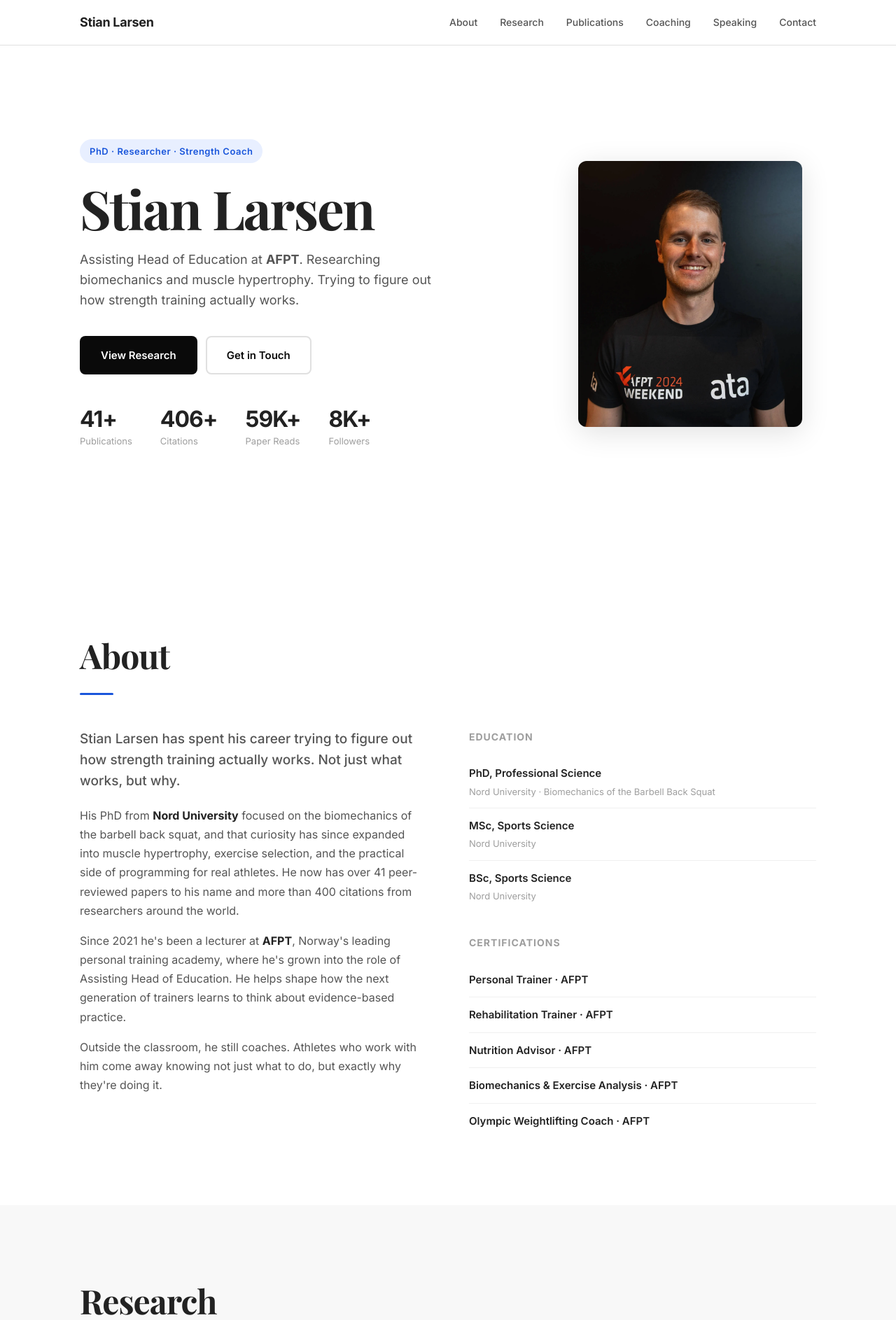
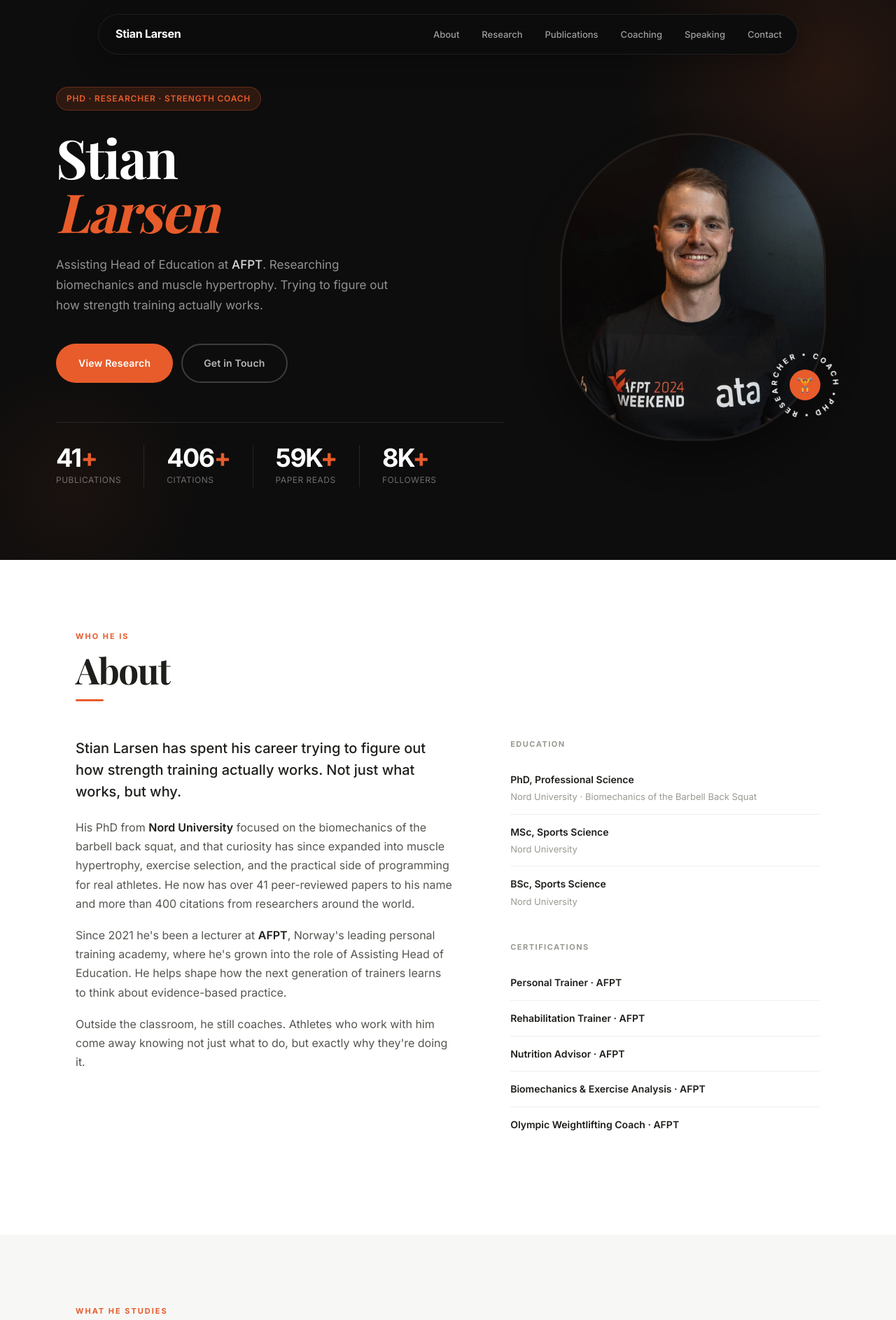
Before and after one commit to gingerkongen/stian-larsen-portfolio, a plain HTML site: page index.html in a window 1280 px wide. Shown: the top 1886 px of the page at 70% size. Drawn offline with nearby package versions, Linux system fonts and the light colour scheme.

Commit message:
mactias-design: dark hero, floating nav, rotating badge, orange accent

```diff
--- a/index.html
+++ b/index.html
@@ -29,9 +29,10 @@
 
   <!-- HERO -->
   <section id="hero">
+    <div class="hero-inner">
       <div class="hero-content">
         <span class="hero-tag">PhD · Researcher · Strength Coach</span>
-      <h1>Stian Larsen</h1>
+        <h1>Stian<br><em>Larsen</em></h1>
         <p class="hero-subtitle">Assisting Head of Education at <strong>AFPT</strong>. Researching biomechanics and muscle hypertrophy. Trying to figure out how strength training actually works.</p>
         <div class="hero-cta">
           <a href="#research" class="btn btn-primary">View Research</a>
@@ -39,25 +40,37 @@
         </div>
         <div class="hero-stats">
           <div class="stat">
-          <span class="stat-number">41+</span>
+            <span class="stat-number">41<span>+</span></span>
             <span class="stat-label">Publications</span>
           </div>
           <div class="stat">
-          <span class="stat-number">406+</span>
+            <span class="stat-number">406<span>+</span></span>
             <span class="stat-label">Citations</span>
           </div>
           <div class="stat">
-          <span class="stat-number">59K+</span>
+            <span class="stat-number">59K<span>+</span></span>
             <span class="stat-label">Paper Reads</span>
           </div>
           <div class="stat">
-          <span class="stat-number">8K+</span>
+            <span class="stat-number">8K<span>+</span></span>
             <span class="stat-label">Followers</span>
           </div>
         </div>
       </div>
       <div class="hero-image">
         <img src="Stian-Larsen.webp" alt="Dr. Stian Larsen" class="hero-photo" />
+        <div class="rotating-badge">
+          <svg class="rotating-text" viewBox="0 0 120 120">
+            <defs>
+              <path id="circle-path" d="M 60,60 m -40,0 a 40,40 0 1,1 80,0 a 40,40 0 1,1 -80,0"/>
+            </defs>
+            <text>
+              <textPath href="#circle-path">PhD • RESEARCHER • COACH • AFPT •</textPath>
+            </text>
+          </svg>
+          <div class="badge-center">🏋️</div>
+        </div>
+      </div>
     </div>
   </section>
 
@@ -65,6 +78,7 @@
   <section id="about">
     <div class="container">
       <div class="section-header">
+        <span class="section-eyebrow">Who he is</span>
         <h2>About</h2>
         <div class="section-line"></div>
       </div>
@@ -76,6 +90,7 @@
           <p>Outside the classroom, he still coaches. Athletes who work with him come away knowing not just what to do, but exactly why they're doing it.</p>
         </div>
         <div class="about-credentials">
+          <div class="credential-group">
           <h3>Education</h3>
           <ul class="credential-list">
             <li>
@@ -91,6 +106,8 @@
               <span class="cred-school">Nord University</span>
             </li>
           </ul>
+          </div>
+          <div class="credential-group">
           <h3>Certifications</h3>
           <ul class="credential-list">
             <li><span class="cred-degree">Personal Trainer · AFPT</span></li>
@@ -102,12 +119,14 @@
           </div>
         </div>
       </div>
+    </div>
   </section>
 
   <!-- RESEARCH -->
   <section id="research" class="bg-light">
     <div class="container">
       <div class="section-header">
+        <span class="section-eyebrow">What he studies</span>
         <h2>Research</h2>
         <div class="section-line"></div>
       </div>
@@ -141,6 +160,7 @@
   <section id="publications">
     <div class="container">
       <div class="section-header">
+        <span class="section-eyebrow">Peer-reviewed work</span>
         <h2>Selected Publications</h2>
         <div class="section-line"></div>
       </div>
@@ -222,6 +242,7 @@
   <section id="coaching" class="bg-light">
     <div class="container">
       <div class="section-header">
+        <span class="section-eyebrow">In practice</span>
         <h2>Coaching & Education</h2>
         <div class="section-line"></div>
       </div>
@@ -248,6 +269,7 @@
   <section id="speaking">
     <div class="container">
       <div class="section-header">
+        <span class="section-eyebrow">On stage</span>
         <h2>Speaking</h2>
         <div class="section-line"></div>
       </div>
@@ -267,7 +289,8 @@
   <!-- CONTACT -->
   <section id="contact" class="bg-dark">
     <div class="container">
-      <div class="section-header light">
+      <div class="section-header">
+        <span class="section-eyebrow">Say hello</span>
         <h2>Get in Touch</h2>
         <div class="section-line"></div>
       </div>
--- a/style.css
+++ b/style.css
@@ -4,23 +4,23 @@
 *, *::before, *::after { box-sizing: border-box; margin: 0; padding: 0; }
 
 :root {
-  --black: #0a0a0a;
+  --black: #0d0d0d;
   --white: #ffffff;
-  --gray-50: #f8f8f8;
-  --gray-100: #f0f0f0;
-  --gray-200: #e0e0e0;
-  --gray-400: #9e9e9e;
-  --gray-600: #555;
-  --gray-800: #222;
-  --accent: #1a56db;
-  --accent-dark: #1140a6;
-  --accent-light: #e8efff;
+  --gray-50: #f7f7f5;
+  --gray-100: #efefed;
+  --gray-200: #deded9;
+  --gray-400: #9a9a93;
+  --gray-600: #555550;
+  --gray-800: #1e1e1b;
+  --accent: #e85c2b;
+  --accent-dark: #c44720;
+  --accent-light: #fff0eb;
   --font-sans: 'Inter', system-ui, sans-serif;
   --font-serif: 'Playfair Display', Georgia, serif;
-  --radius: 12px;
-  --shadow: 0 4px 20px rgba(0,0,0,0.08);
-  --shadow-lg: 0 8px 40px rgba(0,0,0,0.12);
-  --transition: 0.2s ease;
+  --radius: 14px;
+  --shadow: 0 4px 20px rgba(0,0,0,0.07);
+  --shadow-lg: 0 12px 48px rgba(0,0,0,0.14);
+  --transition: 0.22s ease;
 }
 
 html { scroll-behavior: smooth; }
@@ -37,35 +37,36 @@ a { color: inherit; text-decoration: none; }
 img { max-width: 100%; display: block; }
 
 .container {
-  max-width: 1100px;
+  max-width: 1120px;
   margin: 0 auto;
-  padding: 0 24px;
+  padding: 0 28px;
 }
 
-section { padding: 96px 0; }
+section { padding: 100px 0; }
 .bg-light { background: var(--gray-50); }
-.bg-dark { background: var(--black); color: var(--white); }
 
 /* =====================
-   NAVBAR
+   FLOATING NAVBAR
    ===================== */
 #navbar {
   position: fixed;
-  top: 0; left: 0; right: 0;
+  top: 20px;
+  left: 50%;
+  transform: translateX(-50%);
   z-index: 100;
-  background: rgba(255,255,255,0.95);
-  backdrop-filter: blur(12px);
-  border-bottom: 1px solid var(--gray-200);
+  width: calc(100% - 48px);
+  max-width: 1000px;
+  background: rgba(13,13,13,0.92);
+  backdrop-filter: blur(16px);
+  border-radius: 100px;
+  border: 1px solid rgba(255,255,255,0.08);
+  box-shadow: 0 8px 40px rgba(0,0,0,0.3);
   transition: box-shadow var(--transition);
 }
 
-#navbar.scrolled { box-shadow: var(--shadow); }
-
 .nav-inner {
-  max-width: 1100px;
-  margin: 0 auto;
-  padding: 0 24px;
-  height: 64px;
+  padding: 0 8px 0 24px;
+  height: 56px;
   display: flex;
   align-items: center;
   justify-content: space-between;
@@ -73,24 +74,41 @@ section { padding: 96px 0; }
 
 .nav-logo {
   font-weight: 700;
-  font-size: 18px;
+  font-size: 16px;
+  color: var(--white);
   letter-spacing: -0.3px;
 }
 
 .nav-links {
   display: flex;
-  gap: 32px;
+  gap: 4px;
   list-style: none;
 }
 
 .nav-links a {
-  font-size: 14px;
+  font-size: 13px;
   font-weight: 500;
-  color: var(--gray-600);
-  transition: color var(--transition);
+  color: rgba(255,255,255,0.6);
+  padding: 8px 14px;
+  border-radius: 100px;
+  transition: all var(--transition);
 }
 
-.nav-links a:hover { color: var(--black); }
+.nav-links a:hover,
+.nav-links a.active {
+  color: var(--white);
+  background: rgba(255,255,255,0.1);
+}
+
+.nav-cta {
+  background: var(--accent) !important;
+  color: var(--white) !important;
+  padding: 10px 20px !important;
+  font-weight: 600 !important;
+  border-radius: 100px !important;
+  transition: background var(--transition) !important;
+}
+.nav-cta:hover { background: var(--accent-dark) !important; }
 
 .nav-toggle {
   display: none;
@@ -98,134 +116,266 @@ section { padding: 96px 0; }
   border: none;
   font-size: 22px;
   cursor: pointer;
+  color: var(--white);
+  padding: 8px;
 }
 
 /* =====================
-   HERO
+   HERO — DARK
    ===================== */
 #hero {
   min-height: 100vh;
+  background: var(--black);
+  color: var(--white);
   display: flex;
   align-items: center;
-  padding: 120px 24px 80px;
-  max-width: 1100px;
-  margin: 0 auto;
-  gap: 60px;
+  padding: 100px 28px 80px;
+  position: relative;
+  overflow: hidden;
 }
 
-.hero-content { flex: 1; }
+#hero::before {
+  content: '';
+  position: absolute;
+  top: -200px; right: -200px;
+  width: 600px; height: 600px;
+  background: radial-gradient(circle, rgba(232,92,43,0.12) 0%, transparent 70%);
+  pointer-events: none;
+}
+
+#hero::after {
+  content: '';
+  position: absolute;
+  bottom: -100px; left: -100px;
+  width: 400px; height: 400px;
+  background: radial-gradient(circle, rgba(232,92,43,0.06) 0%, transparent 70%);
+  pointer-events: none;
+}
+
+.hero-inner {
+  max-width: 1120px;
+  margin: 0 auto;
+  display: grid;
+  grid-template-columns: 1fr 420px;
+  gap: 60px;
+  align-items: center;
+  width: 100%;
+  position: relative;
+  z-index: 1;
+}
+
+.hero-content {}
 
 .hero-tag {
-  display: inline-block;
-  background: var(--accent-light);
+  display: inline-flex;
+  align-items: center;
+  gap: 8px;
+  background: rgba(232,92,43,0.15);
+  border: 1px solid rgba(232,92,43,0.3);
   color: var(--accent);
-  font-size: 13px;
+  font-size: 12px;
   font-weight: 600;
   padding: 6px 14px;
   border-radius: 100px;
-  letter-spacing: 0.5px;
-  margin-bottom: 24px;
+  letter-spacing: 0.8px;
+  text-transform: uppercase;
+  margin-bottom: 28px;
 }
 
 .hero-content h1 {
   font-family: var(--font-serif);
-  font-size: clamp(48px, 6vw, 80px);
-  line-height: 1.05;
+  font-size: clamp(52px, 6vw, 84px);
+  line-height: 1.0;
   letter-spacing: -2px;
-  margin-bottom: 20px;
+  margin-bottom: 24px;
+  color: var(--white);
+}
+
+.hero-content h1 em {
+  font-style: italic;
+  color: var(--accent);
 }
 
 .hero-subtitle {
-  font-size: 18px;
-  color: var(--gray-600);
-  max-width: 520px;
-  margin-bottom: 36px;
-  line-height: 1.6;
+  font-size: 17px;
+  color: rgba(255,255,255,0.55);
+  max-width: 500px;
+  margin-bottom: 40px;
+  line-height: 1.7;
 }
 
-.hero-cta { display: flex; gap: 12px; margin-bottom: 48px; flex-wrap: wrap; }
+.hero-subtitle strong { color: rgba(255,255,255,0.85); font-weight: 500; }
+
+.hero-cta {
+  display: flex;
+  gap: 12px;
+  margin-bottom: 56px;
+  flex-wrap: wrap;
+}
 
 .btn {
   display: inline-block;
-  padding: 13px 28px;
-  border-radius: 8px;
-  font-size: 15px;
+  padding: 14px 30px;
+  border-radius: 100px;
+  font-size: 14px;
   font-weight: 600;
   transition: all var(--transition);
   cursor: pointer;
   border: 2px solid transparent;
+  letter-spacing: 0.2px;
 }
 
 .btn-primary {
-  background: var(--black);
+  background: var(--accent);
   color: var(--white);
 }
-.btn-primary:hover { background: var(--gray-800); transform: translateY(-1px); box-shadow: var(--shadow); }
+.btn-primary:hover { background: var(--accent-dark); transform: translateY(-2px); box-shadow: 0 8px 24px rgba(232,92,43,0.35); }
 
 .btn-secondary {
   background: transparent;
-  color: var(--black);
-  border-color: var(--gray-200);
+  color: rgba(255,255,255,0.7);
+  border-color: rgba(255,255,255,0.2);
 }
-.btn-secondary:hover { border-color: var(--black); transform: translateY(-1px); }
+.btn-secondary:hover { border-color: rgba(255,255,255,0.5); color: var(--white); }
 
 .btn-outline {
   background: transparent;
   color: var(--accent);
   border-color: var(--accent);
+  border-radius: 8px;
 }
 .btn-outline:hover { background: var(--accent); color: var(--white); }
 
 .hero-stats {
   display: flex;
-  gap: 40px;
+  gap: 0;
+  border-top: 1px solid rgba(255,255,255,0.1);
+  padding-top: 32px;
 }
 
-.stat { display: flex; flex-direction: column; }
+.stat {
+  display: flex;
+  flex-direction: column;
+  padding-right: 32px;
+  margin-right: 32px;
+  border-right: 1px solid rgba(255,255,255,0.1);
+}
+.stat:last-child { border-right: none; }
+
 .stat-number {
-  font-size: 32px;
+  font-size: 36px;
   font-weight: 700;
-  letter-spacing: -1px;
+  letter-spacing: -1.5px;
   line-height: 1;
-}
-.stat-label {
-  font-size: 13px;
-  color: var(--gray-400);
-  margin-top: 4px;
+  color: var(--white);
 }
 
+.stat-number span { color: var(--accent); }
+
+.stat-label {
+  font-size: 12px;
+  color: rgba(255,255,255,0.4);
+  margin-top: 4px;
+  text-transform: uppercase;
+  letter-spacing: 0.5px;
+}
+
+/* Hero image */
 .hero-image {
-  flex: 0 0 360px;
+  position: relative;
   display: flex;
   justify-content: center;
+  align-items: center;
+}
+
+.hero-image::before {
+  content: '';
+  position: absolute;
+  inset: -20px;
+  background: radial-gradient(circle at center, rgba(232,92,43,0.15) 0%, transparent 70%);
+  border-radius: 50%;
 }
 
 .hero-photo {
-  width: 320px;
-  height: 380px;
+  width: 380px;
+  height: 440px;
   object-fit: cover;
-  border-radius: var(--radius);
-  box-shadow: var(--shadow-lg);
+  border-radius: 200px 200px 180px 180px;
+  filter: grayscale(20%);
+  box-shadow: 0 24px 80px rgba(0,0,0,0.5);
+  position: relative;
+  z-index: 1;
+  border: 3px solid rgba(255,255,255,0.06);
+}
+
+/* Rotating badge */
+.rotating-badge {
+  position: absolute;
+  bottom: 20px;
+  right: -10px;
+  width: 120px;
+  height: 120px;
+  z-index: 2;
+}
+
+.rotating-text {
+  width: 120px;
+  height: 120px;
+  animation: spin 12s linear infinite;
+}
+
+.rotating-text text {
+  font-size: 10.5px;
+  font-weight: 700;
+  fill: var(--white);
+  letter-spacing: 3.5px;
+  text-transform: uppercase;
+}
+
+.badge-center {
+  position: absolute;
+  top: 50%; left: 50%;
+  transform: translate(-50%, -50%);
+  width: 44px;
+  height: 44px;
+  background: var(--accent);
+  border-radius: 50%;
+  display: flex;
+  align-items: center;
+  justify-content: center;
+  font-size: 20px;
+}
+
+@keyframes spin {
+  from { transform: rotate(0deg); }
+  to { transform: rotate(360deg); }
 }
 
 /* =====================
    SECTION HEADERS
    ===================== */
-.section-header {
-  margin-bottom: 48px;
-}
+.section-header { margin-bottom: 52px; }
 
 .section-header h2 {
   font-family: var(--font-serif);
-  font-size: clamp(32px, 4vw, 48px);
-  letter-spacing: -1px;
-  margin-bottom: 12px;
+  font-size: clamp(34px, 4vw, 52px);
+  letter-spacing: -1.5px;
+  margin-bottom: 14px;
+  line-height: 1.1;
 }
 
-.section-header.light h2 { color: var(--white); }
+.section-eyebrow {
+  font-size: 11px;
+  font-weight: 700;
+  text-transform: uppercase;
+  letter-spacing: 2px;
+  color: var(--accent);
+  margin-bottom: 10px;
+  display: block;
+}
 
 .section-line {
-  width: 48px;
+  width: 40px;
   height: 3px;
   background: var(--accent);
   border-radius: 2px;
@@ -235,10 +385,9 @@ section { padding: 96px 0; }
   font-size: 17px;
   color: var(--gray-600);
   max-width: 680px;
-  margin-bottom: 48px;
-  line-height: 1.7;
+  margin-bottom: 52px;
+  line-height: 1.75;
 }
-.section-intro.light { color: var(--gray-400); }
 .section-intro a { color: var(--accent); }
 .section-intro a:hover { text-decoration: underline; }
 
@@ -247,35 +396,38 @@ section { padding: 96px 0; }
    ===================== */
 .about-grid {
   display: grid;
-  grid-template-columns: 1fr 1fr;
-  gap: 60px;
+  grid-template-columns: 1.1fr 0.9fr;
+  gap: 80px;
   align-items: start;
 }
 
 .about-text .lead {
-  font-size: 19px;
+  font-size: 20px;
   font-weight: 500;
-  line-height: 1.6;
-  margin-bottom: 20px;
+  line-height: 1.55;
+  margin-bottom: 22px;
+  color: var(--gray-800);
 }
 
-.about-text p { color: var(--gray-600); margin-bottom: 16px; }
-.about-text strong { color: var(--gray-800); }
+.about-text p { color: var(--gray-600); margin-bottom: 18px; font-size: 16px; }
+.about-text strong { color: var(--gray-800); font-weight: 600; }
 
-.about-credentials h3 {
-  font-size: 14px;
+.about-credentials {}
+
+.credential-group { margin-bottom: 32px; }
+
+.credential-group h3 {
+  font-size: 11px;
   font-weight: 700;
   text-transform: uppercase;
-  letter-spacing: 1px;
+  letter-spacing: 1.5px;
   color: var(--gray-400);
   margin-bottom: 16px;
-  margin-top: 32px;
 }
-.about-credentials h3:first-child { margin-top: 0; }
 
 .credential-list { list-style: none; }
 .credential-list li {
-  padding: 12px 0;
+  padding: 13px 0;
   border-bottom: 1px solid var(--gray-100);
   display: flex;
   flex-direction: column;
@@ -283,63 +435,86 @@ section { padding: 96px 0; }
 }
 .credential-list li:last-child { border-bottom: none; }
 
-.cred-degree { font-weight: 600; font-size: 15px; }
+.cred-degree { font-weight: 600; font-size: 14px; }
 .cred-school { font-size: 13px; color: var(--gray-400); }
 
 /* =====================
-   RESEARCH
+   RESEARCH AREAS
    ===================== */
 .research-areas {
   display: grid;
   grid-template-columns: repeat(2, 1fr);
-  gap: 24px;
+  gap: 20px;
 }
 
 .research-card {
   background: var(--white);
-  padding: 32px;
+  padding: 36px;
   border-radius: var(--radius);
-  box-shadow: var(--shadow);
-  transition: transform var(--transition), box-shadow var(--transition);
+  border: 1px solid var(--gray-200);
+  transition: all var(--transition);
+  position: relative;
+  overflow: hidden;
 }
-.research-card:hover { transform: translateY(-4px); box-shadow: var(--shadow-lg); }
 
-.research-icon { font-size: 28px; margin-bottom: 16px; }
+.research-card::before {
+  content: '';
+  position: absolute;
+  bottom: 0; left: 0; right: 0;
+  height: 3px;
+  background: var(--accent);
+  transform: scaleX(0);
+  transform-origin: left;
+  transition: transform var(--transition);
+}
+
+.research-card:hover {
+  box-shadow: var(--shadow-lg);
+  border-color: transparent;
+  transform: translateY(-4px);
+}
+.research-card:hover::before { transform: scaleX(1); }
+
+.research-icon { font-size: 26px; margin-bottom: 18px; }
 
 .research-card h3 {
-  font-size: 18px;
+  font-size: 17px;
   font-weight: 700;
   margin-bottom: 10px;
+  letter-spacing: -0.3px;
 }
 
-.research-card p { font-size: 15px; color: var(--gray-600); }
+.research-card p { font-size: 15px; color: var(--gray-600); line-height: 1.65; }
 
 /* =====================
    PUBLICATIONS
    ===================== */
-.pub-list { margin-bottom: 40px; }
+.pub-list { margin-bottom: 44px; }
 
 .pub-item {
   display: flex;
   gap: 24px;
   padding: 24px 0;
   border-bottom: 1px solid var(--gray-100);
+  transition: background var(--transition);
 }
 .pub-item:last-child { border-bottom: none; }
 
 .pub-year {
-  flex: 0 0 48px;
-  font-size: 13px;
+  flex: 0 0 52px;
+  font-size: 12px;
   font-weight: 700;
   color: var(--accent);
-  padding-top: 2px;
+  padding-top: 3px;
+  letter-spacing: 0.5px;
 }
 
 .pub-details h4 {
-  font-size: 16px;
+  font-size: 15px;
   font-weight: 600;
-  margin-bottom: 4px;
-  line-height: 1.4;
+  margin-bottom: 5px;
+  line-height: 1.45;
+  color: var(--gray-800);
 }
 
 .pub-journal { font-size: 13px; color: var(--gray-400); }
@@ -352,29 +527,35 @@ section { padding: 96px 0; }
 .coaching-grid {
   display: grid;
   grid-template-columns: repeat(3, 1fr);
-  gap: 24px;
+  gap: 20px;
 }
 
 .coaching-card {
+  padding: 36px;
+  border-radius: var(--radius);
   background: var(--white);
-  padding: 32px;
-  border-radius: var(--radius);
+  border: 1px solid var(--gray-200);
+  transition: all var(--transition);
+}
+
+.coaching-card:hover {
   box-shadow: var(--shadow);
+  transform: translateY(-2px);
 }
 
 .coaching-card h3 {
-  font-size: 17px;
+  font-size: 16px;
   font-weight: 700;
   margin-bottom: 12px;
+  letter-spacing: -0.2px;
 }
 
-.coaching-card p { font-size: 15px; color: var(--gray-600); margin-bottom: 16px; }
+.coaching-card p { font-size: 15px; color: var(--gray-600); margin-bottom: 16px; line-height: 1.65; }
 
 .link-arrow {
-  font-size: 14px;
+  font-size: 13px;
   font-weight: 600;
   color: var(--accent);
-  transition: gap var(--transition);
 }
 .link-arrow:hover { text-decoration: underline; }
 
@@ -383,36 +564,52 @@ section { padding: 96px 0; }
    ===================== */
 .speaking-event {
   display: flex;
-  gap: 32px;
-  background: var(--gray-50);
-  padding: 32px;
+  gap: 40px;
+  background: var(--white);
+  padding: 40px;
   border-radius: var(--radius);
+  border: 1px solid var(--gray-200);
   border-left: 4px solid var(--accent);
+  transition: box-shadow var(--transition);
 }
+.speaking-event:hover { box-shadow: var(--shadow-lg); }
 
 .event-year {
-  flex: 0 0 60px;
-  font-size: 20px;
+  flex: 0 0 64px;
+  font-size: 22px;
   font-weight: 700;
   color: var(--accent);
+  letter-spacing: -0.5px;
 }
 
 .event-details h3 {
   font-size: 20px;
   font-weight: 700;
   margin-bottom: 6px;
+  letter-spacing: -0.3px;
 }
 
 .event-details p { color: var(--gray-600); margin-bottom: 8px; font-size: 15px; }
-.event-details p:first-of-type { color: var(--gray-400); font-size: 13px; font-weight: 600; }
+.event-details p:first-of-type { color: var(--gray-400); font-size: 12px; font-weight: 600; text-transform: uppercase; letter-spacing: 1px; }
 
 /* =====================
-   CONTACT
+   CONTACT — DARK
    ===================== */
+#contact {
+  background: var(--black);
+  color: var(--white);
+}
+
+#contact .section-header h2 { color: var(--white); }
+#contact .section-eyebrow { color: var(--accent); }
+#contact .section-line { background: var(--accent); }
+
+.section-intro.light { color: rgba(255,255,255,0.5); }
+
 .contact-links {
   display: grid;
   grid-template-columns: repeat(5, 1fr);
-  gap: 16px;
+  gap: 14px;
 }
 
 .contact-card {
@@ -420,31 +617,30 @@ section { padding: 96px 0; }
   flex-direction: column;
   align-items: center;
   text-align: center;
-  padding: 28px 20px;
-  background: rgba(255,255,255,0.06);
-  border: 1px solid rgba(255,255,255,0.1);
+  padding: 30px 16px;
+  background: rgba(255,255,255,0.04);
+  border: 1px solid rgba(255,255,255,0.08);
   border-radius: var(--radius);
   transition: all var(--transition);
-  cursor: pointer;
 }
 
 .contact-card:hover {
-  background: rgba(255,255,255,0.1);
-  border-color: rgba(255,255,255,0.25);
+  background: rgba(232,92,43,0.1);
+  border-color: rgba(232,92,43,0.3);
   transform: translateY(-4px);
 }
 
-.contact-icon { font-size: 28px; margin-bottom: 10px; }
-.contact-label { font-size: 12px; text-transform: uppercase; letter-spacing: 1px; color: rgba(255,255,255,0.5); margin-bottom: 4px; }
-.contact-handle { font-size: 15px; font-weight: 600; color: var(--white); }
+.contact-icon { font-size: 26px; margin-bottom: 12px; }
+.contact-label { font-size: 11px; text-transform: uppercase; letter-spacing: 1px; color: rgba(255,255,255,0.4); margin-bottom: 4px; }
+.contact-handle { font-size: 14px; font-weight: 600; color: var(--white); }
 
 /* =====================
    FOOTER
    ===================== */
 footer {
   background: var(--black);
-  color: rgba(255,255,255,0.4);
-  padding: 24px 0;
+  color: rgba(255,255,255,0.3);
+  padding: 28px 0;
   text-align: center;
   font-size: 13px;
   border-top: 1px solid rgba(255,255,255,0.06);
@@ -453,20 +649,22 @@ footer {
 /* =====================
    RESPONSIVE
    ===================== */
-@media (max-width: 900px) {
-  #hero { flex-direction: column; padding-top: 100px; gap: 40px; }
+@media (max-width: 960px) {
+  .hero-inner { grid-template-columns: 1fr; }
   .hero-image { display: none; }
-  .about-grid { grid-template-columns: 1fr; gap: 40px; }
+  .about-grid { grid-template-columns: 1fr; gap: 48px; }
   .research-areas { grid-template-columns: 1fr; }
   .coaching-grid { grid-template-columns: 1fr; }
-  .contact-links { grid-template-columns: repeat(2, 1fr); }
+  .contact-links { grid-template-columns: repeat(3, 1fr); }
 }
 
-@media (max-width: 600px) {
-  section { padding: 64px 0; }
+@media (max-width: 640px) {
+  section { padding: 72px 0; }
+  #navbar { top: 12px; width: calc(100% - 24px); }
   .nav-links { display: none; }
   .nav-toggle { display: block; }
-  .hero-stats { gap: 24px; }
+  .hero-stats { flex-wrap: wrap; gap: 24px; }
+  .stat { border-right: none; padding-right: 0; margin-right: 0; }
   .contact-links { grid-template-columns: 1fr 1fr; }
   .speaking-event { flex-direction: column; gap: 16px; }
 }
```
Also changed, not shown: inspo1.png (added), inspo2.png (added). Lines whose indentation alone changed are shown as unchanged.
